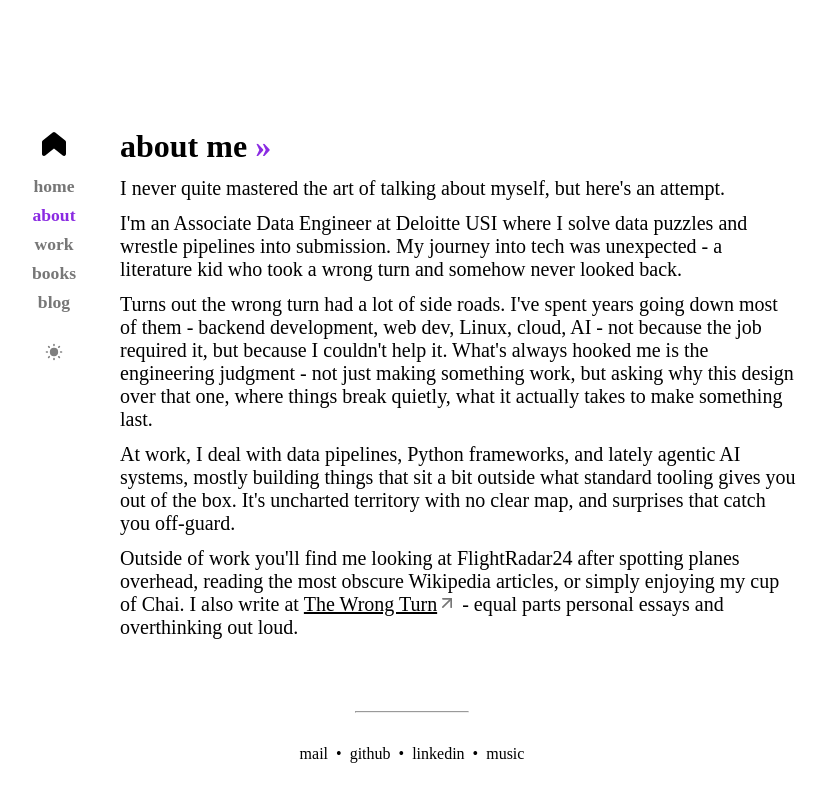
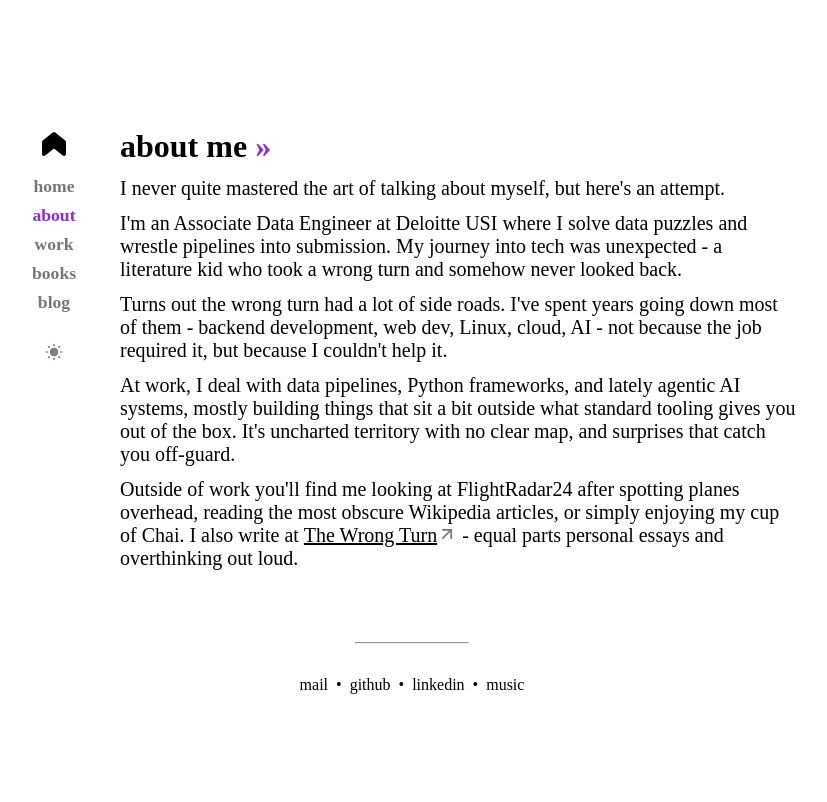
Before and after one commit to asdhamidi/asdhamidi.github.io, a React (Vite) app: page /about in a window 1280 px wide. Shown: the top 802 px of the page, without its empty margins (228-1055 px from the left). Built offline with nearby package versions, Linux system fonts and the light colour scheme; no server answers; a web font is replaced by a local one.

Commit message:
Revise about section content
Removed a sentence about engineering judgment from the about section.

```diff
--- a/src/components/about.jsx
+++ b/src/components/about.jsx
@@ -11,7 +11,7 @@ const About = ({}) => {
             I'm an Associate Data Engineer at Deloitte USI where I solve data puzzles and wrestle pipelines into submission. My journey into tech was unexpected - a literature kid who took a wrong turn and somehow never looked back.
         </p>
         <p>
-            Turns out the wrong turn had a lot of side roads. I've spent years going down most of them - backend development, web dev, Linux, cloud, AI - not because the job required it, but because I couldn't help it. What's always hooked me is the engineering judgment - not just making something work, but asking why this design over that one, where things break quietly, what it actually takes to make something last.
+            Turns out the wrong turn had a lot of side roads. I've spent years going down most of them - backend development, web dev, Linux, cloud, AI - not because the job required it, but because I couldn't help it.
         </p>
         <p>
             At work, I deal with data pipelines, Python frameworks, and lately agentic AI systems, mostly building things that sit a bit outside what standard tooling gives you out of the box. It's uncharted territory with no clear map, and surprises that catch you off-guard.
```
